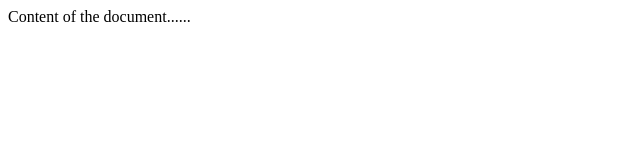
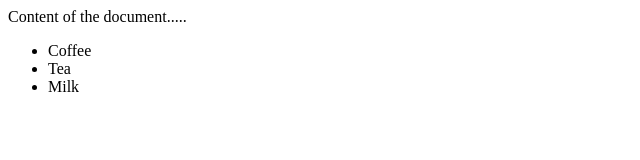
Before and after one commit to VanessaOrtiz30/Workshop, a plain HTML site: page index.html in a window 1280 px wide. Shown: the whole page, without its empty margins (0-640 px from the left). Drawn offline with Linux system fonts and the light colour scheme.

Commit message:
Added list

```diff
--- a/index.html
+++ b/index.html
@@ -6,7 +6,14 @@
 </head>
 
 <body>
-Content of the document......
+Content of the document.....
+
+	<ul>
+	  <li>Coffee</li>
+	  <li>Tea</li>
+	  <li>Milk</li>
+	</ul>
+
 </body>
 
 </html>
```
